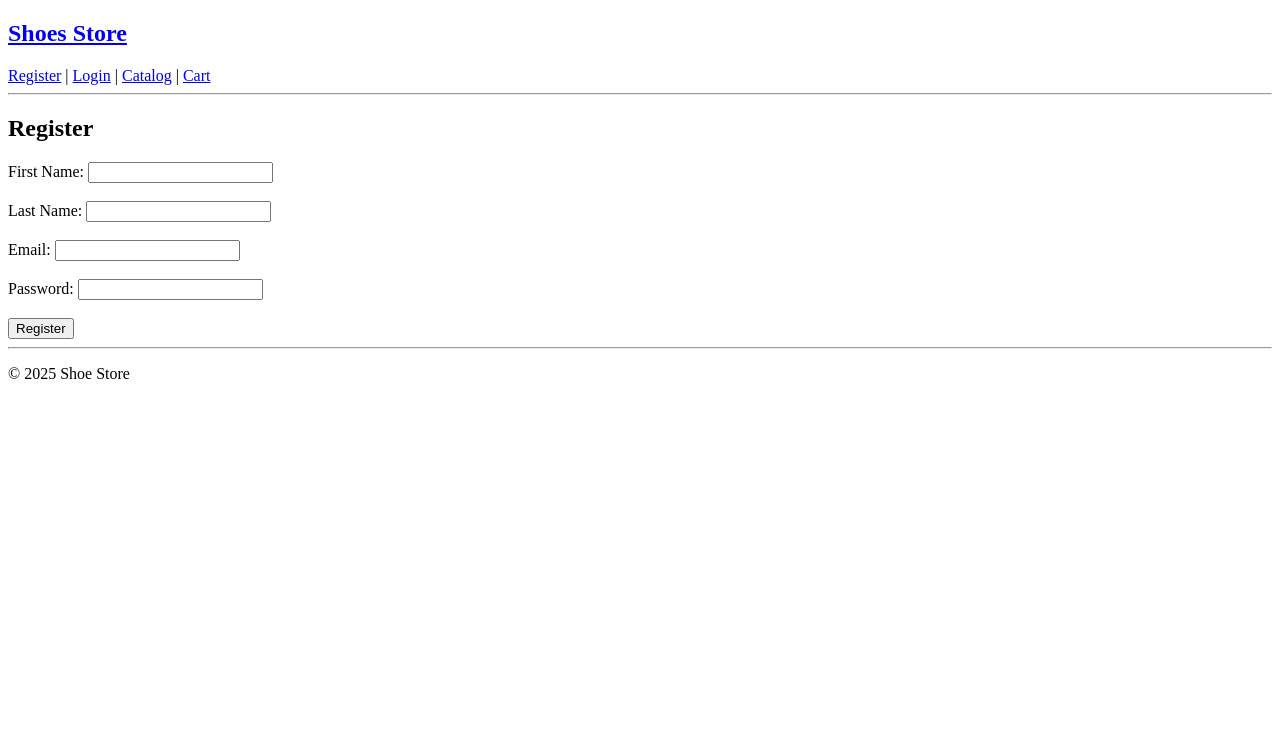
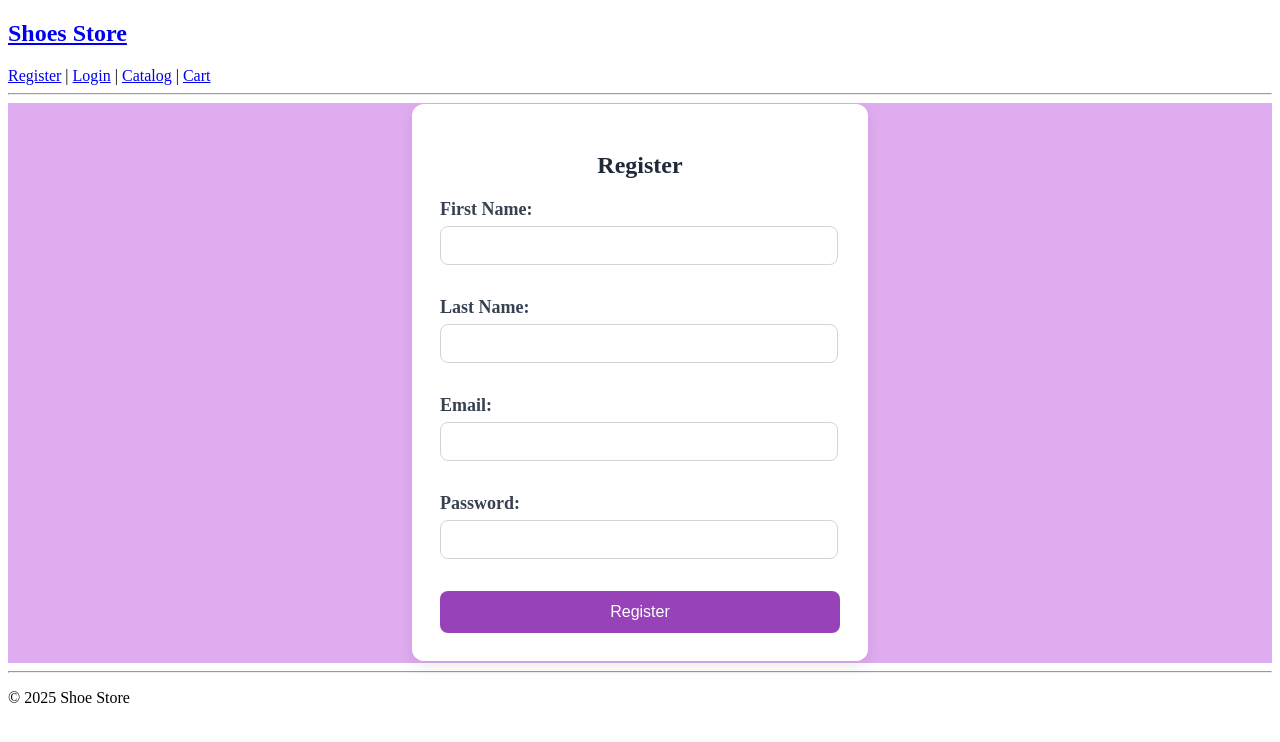
Before and after one commit to MIDimova21/ShoesProject, a Flask app: page / in a window 1280 px wide. Shown: the top 742 px of the page. Run offline with Flask 3, Linux system fonts and the light colour scheme.

Commit message:
Add css for login and register

```diff
--- /dev/null
+++ b/FlaskProject/static/auth.css
@@ -0,0 +1,71 @@
+.form-wrapper {
+  display: flex;
+  justify-content: center;
+  align-items: center;
+  min-height: 70vh;
+    background: #deacef;
+    border: none;
+}
+
+
+.form-card {
+  background: #ffffff;
+  padding: 28px;
+  border-radius: 12px;
+  box-shadow: 0 6px 16px rgba(0,0,0,0.08);
+  width: 100%;
+  max-width: 400px;
+}
+
+
+.form-card h2 {
+  text-align: center;
+  margin-bottom: 20px;
+  font-weight: 600;
+  color: #1f2937;
+}
+
+
+.form-card label {
+  display: block;
+  margin-bottom: 6px;
+  font-size: 18px;
+    font-weight: bold;
+  color: #374151;
+}
+.form-card input,
+.form-card select {
+  width: 93%;
+  padding: 10px 12px;
+  margin-bottom: 14px;
+  border: 1px solid #d1d5db;
+  border-radius: 8px;
+  font-size: 15px;
+  transition: border 0.2s, box-shadow 0.2s;
+}
+.form-card input:focus {
+  border-color: #2563eb;
+  box-shadow: 0 0 0 3px rgba(37,99,235,0.15);
+  outline: none;
+}
+
+.form-card button {
+  width: 100%;
+  padding: 12px;
+  background: #9742b8;
+  color: #ffffff;
+  border: none;
+  border-radius: 8px;
+  font-size: 16px;
+  font-weight: 500;
+  cursor: pointer;
+  transition: background 0.2s, transform 0.1s;
+}
+.form-card button:hover {
+  background: #ffffff;
+    border:1px solid #9742b8;
+    color: #9742b8;
+}
+.form-card button:active {
+  transform: scale(0.98);
+}
--- a/FlaskProject/templates/register.html
+++ b/FlaskProject/templates/register.html
@@ -1,6 +1,13 @@
 {% extends "base.html" %}
 
+{% block link %}
+        <link rel="stylesheet" href="{{ url_for('static', filename='base.css') }}">
+        <link rel="stylesheet" href="{{ url_for('static', filename='auth.css') }}">
+{% endblock %}
+
 {% block content %}
+<div class="form-wrapper">
+  <div class="form-card">
     <h2>Register</h2>
     <form method="POST">
       <label>First Name:</label>
@@ -21,4 +28,6 @@
     {% for message in get_flashed_messages() %}
       <p style="color:red;">{{ message }}</p>
     {% endfor %}
+  </div>
+</div>
 {% endblock %}
```
Also changed, not shown: FlaskProject/templates/login.html (+9 -0 lines). Lines whose indentation alone changed are shown as unchanged.
